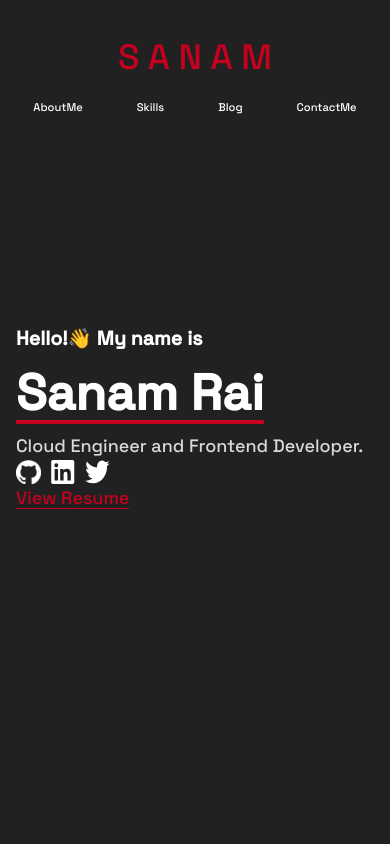
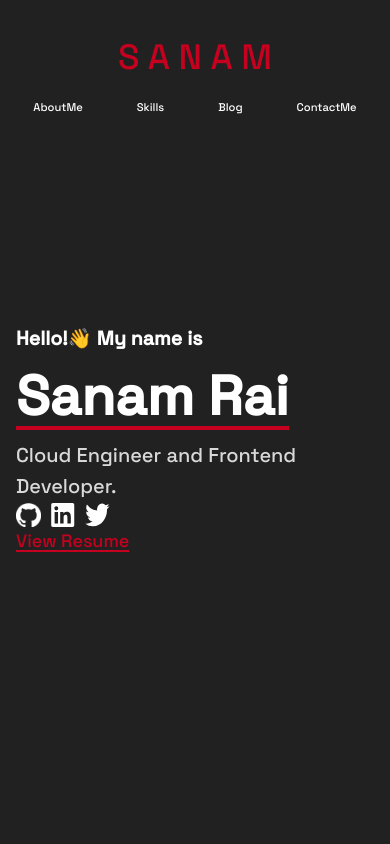
Before and after one commit to iamsanamrai/Portfolio, a website: page index.html in a window 390 px wide. Shown: the top 844 px of the page. Drawn offline with Linux system fonts and the light colour scheme.

Commit message:
font size updated

```diff
--- a/style.css
+++ b/style.css
@@ -132,7 +132,7 @@ background-image: linear-gradient(
 background-position: 0 1.18em;
 background-repeat: repeat-x;
 background-size: 8px 4px;
-font-size: clamp(50px, 5vw, 100px);
+font-size: clamp(55px, 5vw, 100px);
 }
 
 
@@ -188,6 +188,7 @@ font-size: clamp(50px, 5vw, 100px);
 
 p {
   color: var(--gray);
+  font-size: clamp(20px, 5vw, 30px);
 }
                                           /* Tech Skills */
 
```
